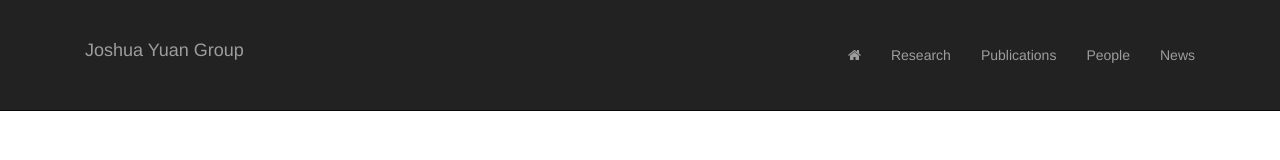
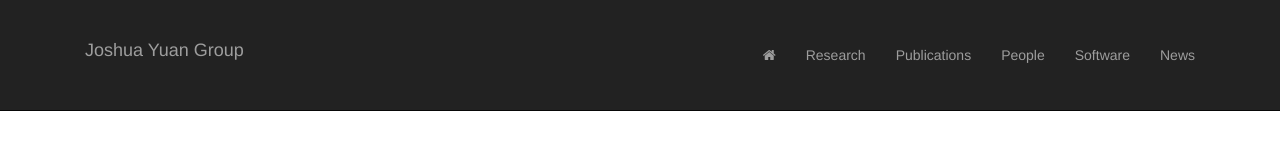
Before and after one commit to githeadfunk/yuangroup, a plain HTML site: page 2005.html in a window 1280 px wide. Shown: the top 160 px of the page. Drawn offline with Linux system fonts and the light colour scheme.

Commit message:
add software

```diff
--- a/2005.html
+++ b/2005.html
@@ -59,6 +59,9 @@
                     </li>
                     <li>
                         <a href="people.html">People</a>
+                    </li>
+                    <li>
+                    	<a href= "software.html">Software</a>
                     </li>
                     <li>
 						<a href= "News.html">News</a>
```
Also changed, not shown: 2006.html (+3 -0 lines), 2007.html (+3 -0 lines), 2008.html (+3 -0 lines), 2009.html (+3 -0 lines), 2010.html (+3 -0 lines), 2011.html (+3 -0 lines), 2012.html (+3 -0 lines), 2013.html (+3 -0 lines), 2014.html (+3 -0 lines), 2015.html (+3 -0 lines), 2016.html (+3 -0 lines), News.html (+3 -0 lines), index.html (+3 -0 lines), people.html (+3 -0 lines), 2 more files, 1 other file.
